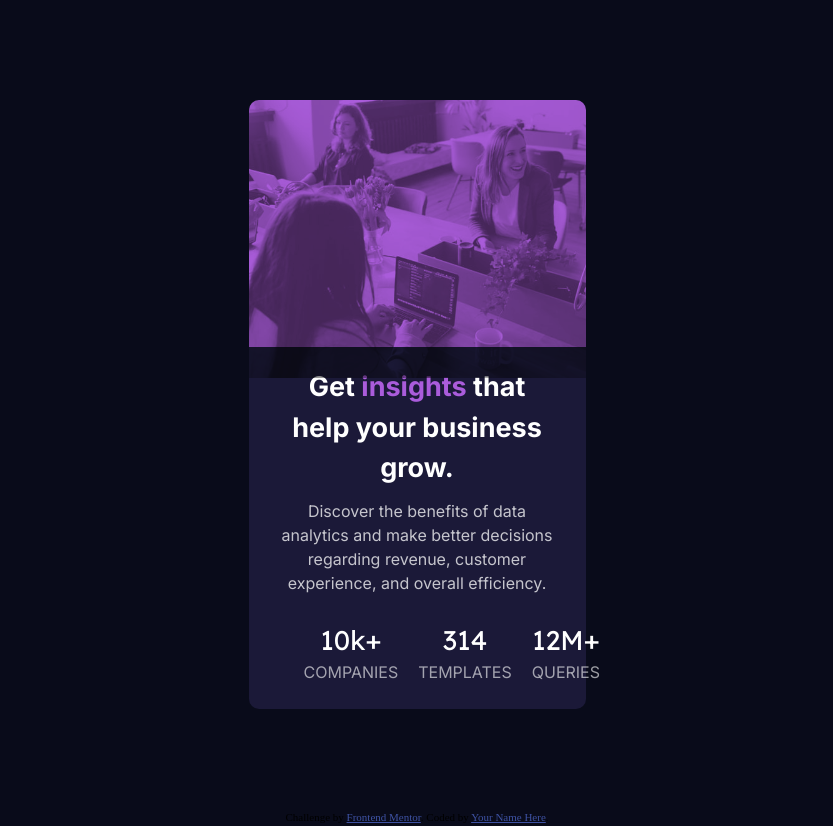
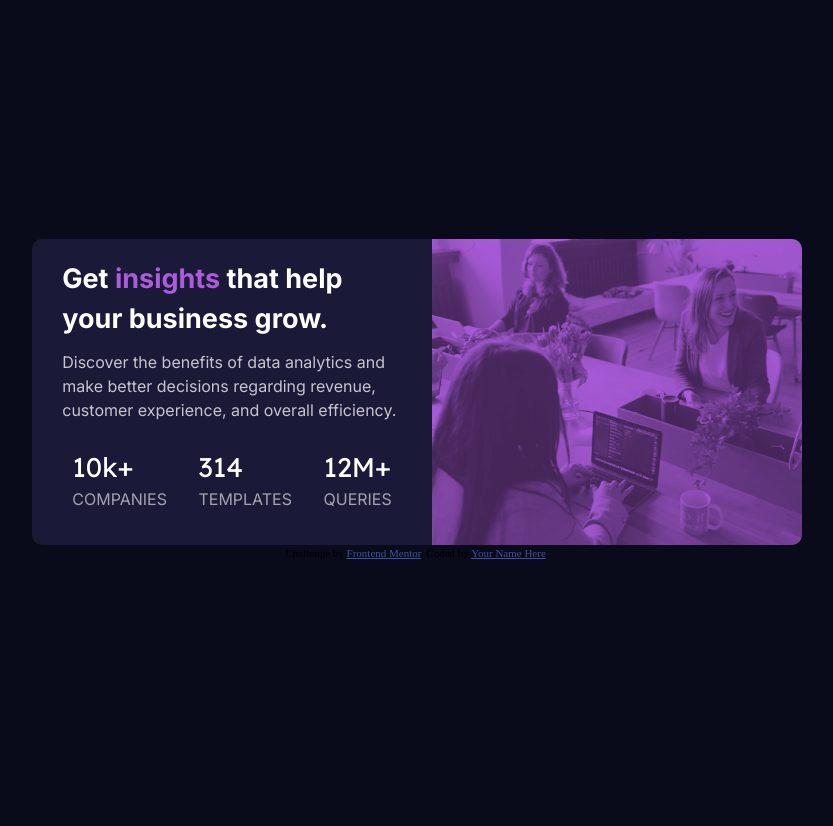
Before and after one commit to Eshan01/stats-preview-card, a plain HTML site: page index.html in a window 1280 px wide. Shown: the whole page, without its empty margins (223-1056 px from the left). After the commit the page ends 800 px from the top, so only its background shows below. Drawn offline with Linux system fonts and the light colour scheme.

Commit message:
Mobile Style

```diff
--- a/styles.css
+++ b/styles.css
@@ -4,6 +4,7 @@
 }
 html{
     box-sizing: border-box;
+    font-size:18px;
 }
 :root{
     --Very-dark-blue: hsl(233, 47%, 7%);/*(main background)*/
@@ -16,10 +17,8 @@ html{
 
 }
 body{
-    /* position: relative; */
     display: grid;
     background-color: var(--Very-dark-blue);
-    font-size:18px;
     line-height: 1.5;
 }
 span{
@@ -62,7 +61,7 @@ main>p{
 .desktop-img{
     display: none;
 }
-@media (min-width:600px){
+@media (min-width:800px){
     .mobile-img{
         display: none;
     }
@@ -78,29 +77,6 @@ main>p{
     text-align: center;
 }
 
-/* @media (min-width:800px){
-    body{
-        display: grid;
-        place-content: center;
-    }
-    .card{
-        max-width: 95%;
-        display: flex;
-        flex-direction: row-reverse;
-    }
-    .img-head{
-        width:50%;
-        height: auto;
-    }
-    .img-head img{
-        height: 300px;
-        width: auto;
-    }
-    .card-wrapper{
-        width: 50%;
-        text-align: left;
-    }
-} */
 .stat{
     padding:15px;
     display: flex;
@@ -127,3 +103,53 @@ main>p{
     font-family: 'Inter', sans-serif;
     font-weight: 400;
 }
+
+
+@media (min-width:800px){
+    body{
+        height: 100vh;
+        display: grid;
+        place-content: center;
+    }
+    .card{
+        margin:0 auto;
+        width: 95%;
+        max-width: 95%;
+        display: flex;
+        flex-direction: row-reverse;
+    }
+    .img-head{
+        border-top-left-radius: 0;
+        border-bottom-right-radius: 10px;
+        height: auto;
+    }
+    .img-head img{
+        height: auto;
+        width: 370px;
+    }
+    .card-wrapper{
+        max-width: 380px;
+        text-align: left;
+    }
+    .stat{
+        padding: 0px;
+        padding-top: 15px;
+    }
+}
+/* @media (min-width:1000px){
+    .card{
+        width:90vw;
+    }
+    .img-head{
+      width: 400px;
+    }
+    .img-head img{
+        width: inherit;
+    }
+    .card-wrapper{
+
+    }
+    .stat{
+
+    }
+} */
```
